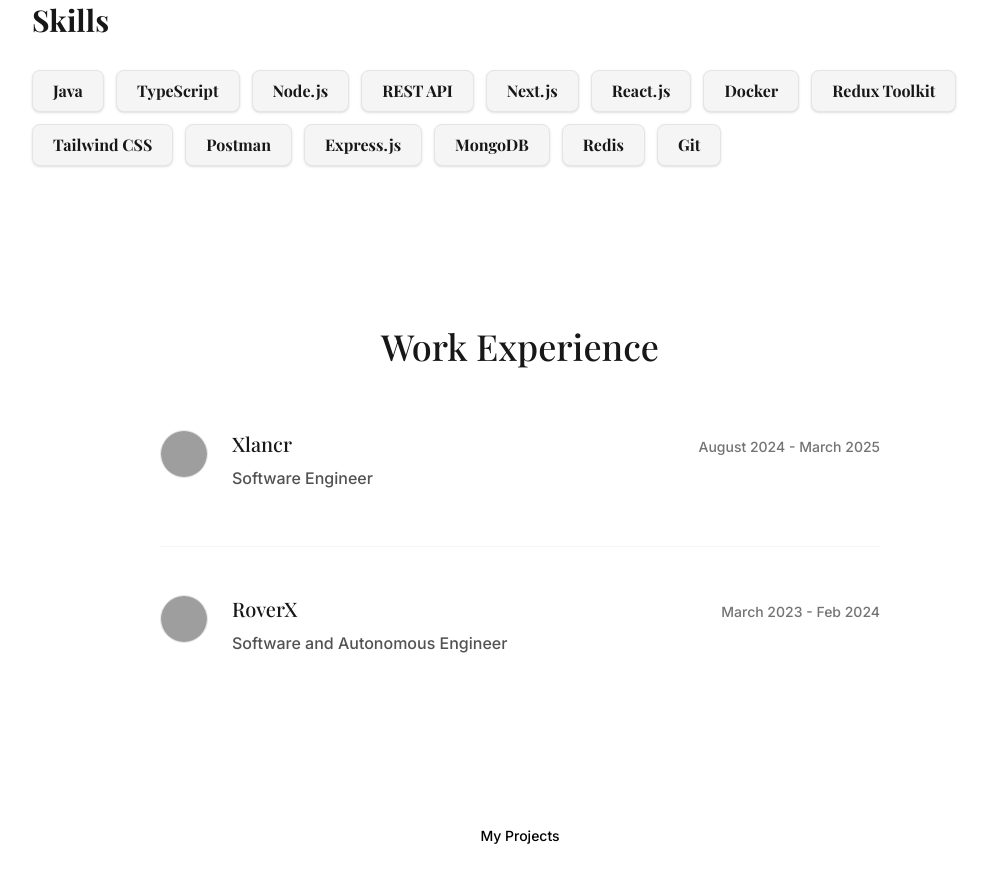
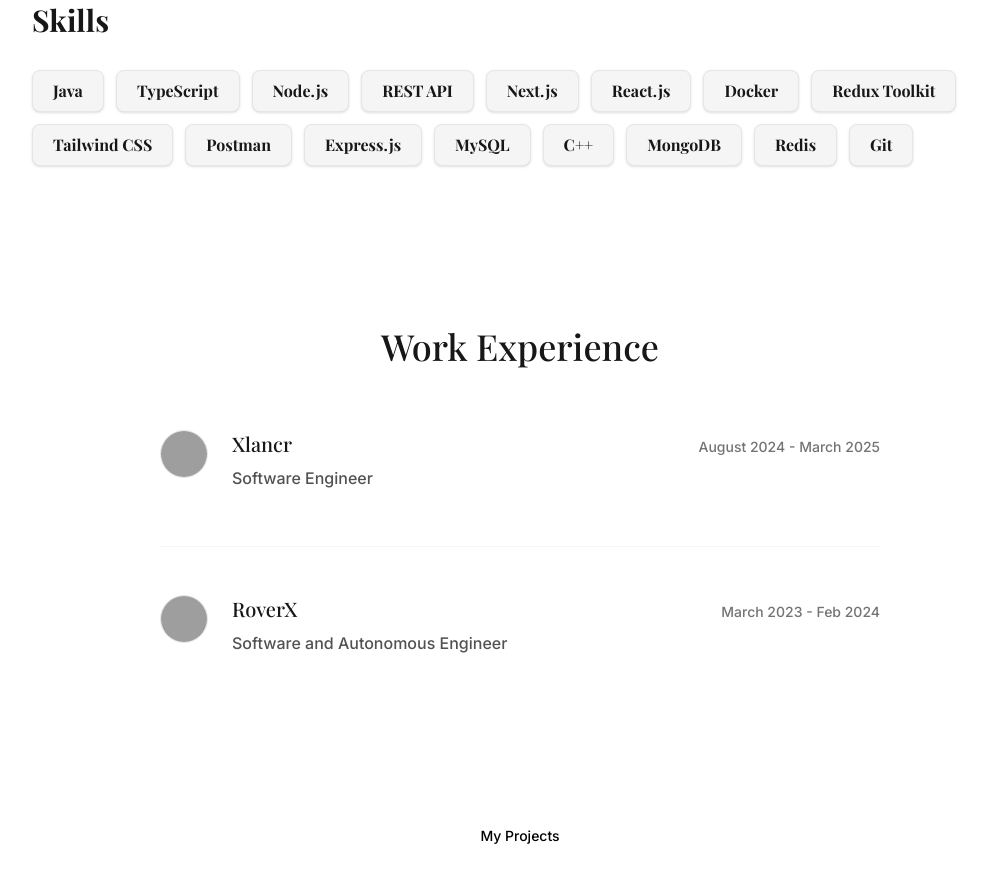
Before and after one commit to Singh-OmDev/portfolio-website, a Next.js app: page / in a window 1280 px wide. Shown: the part 1360-2229 px from the top of the page, without its empty margins (120-1107 px from the left). Built offline with nearby package versions, Linux system fonts and the light colour scheme; grey boxes are pictures that could not be loaded; a web font is replaced by a local one.

Commit message:
added skils

```diff
--- a/src/data/portfolio.ts
+++ b/src/data/portfolio.ts
@@ -25,7 +25,8 @@
         "Tailwind CSS",
         "Postman",
         "Express.js",
-
+        "MySQL",
+        "C++",
         "MongoDB",
         "Redis",
         "Git"
```
